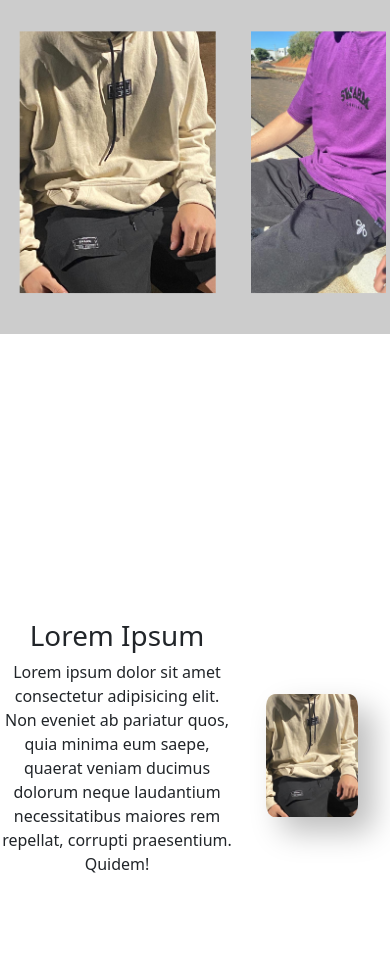
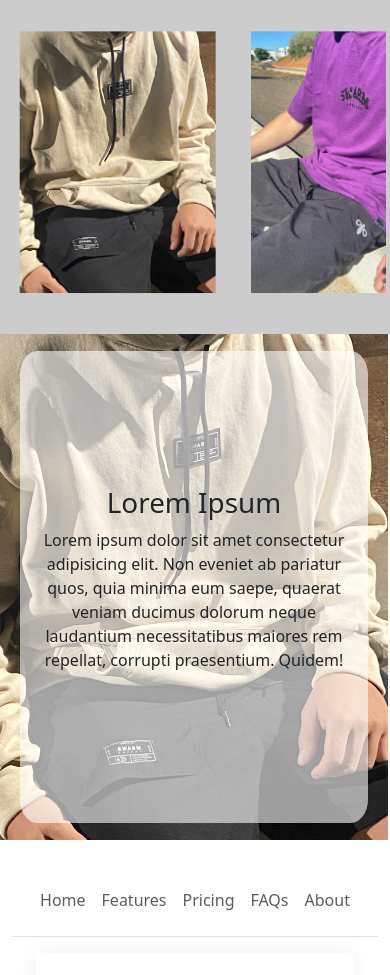
Before and after one commit to erickbleicher15/menth, a plain HTML site: page index.html in a window 390 px wide. Shown: the part 99-1074 px from the top of the page. Drawn offline with nearby package versions, Linux system fonts and the light colour scheme.

Commit message:
mobile responsive

```diff
--- a/index.html
+++ b/index.html
@@ -10,6 +10,7 @@
   <link href="https://cdn.jsdelivr.net/npm/bootstrap@5.3.1/dist/css/bootstrap.min.css" rel="stylesheet"
     integrity="sha384-4bw+/aepP/YC94hEpVNVgiZdgIC5+VKNBQNGCHeKRQN+PtmoHDEXuppvnDJzQIu9" crossorigin="anonymous">
   <link rel="stylesheet" href="./style/footer-card.css">
+  <link rel="stylesheet" media="screen and (max-width: 600px)" href="./style/mobile-style.css">
 
 </head>
 
@@ -71,10 +72,13 @@
     <table class="table-section">
       <tr>
         <td class="td-text">
+          <div class="td-wrap">
           <h1>Lorem Ipsum</h1>
           <p>Lorem ipsum dolor sit amet consectetur adipisicing elit. Non eveniet ab pariatur quos, quia minima eum
             saepe, quaerat veniam ducimus dolorum neque laudantium necessitatibus maiores rem repellat, corrupti
-            praesentium. Quidem!</p>
+            praesentium. Quidem!
+          </p>
+        </div>
         </td>
         <td class="td-card">
           <div class="gray-card" style="background-image: url(img/foto1.jpeg); background-size: cover;"></div>
--- /dev/null
+++ b/style/mobile-style.css
@@ -0,0 +1,19 @@
+.table-section{
+    height: 60vh;
+}
+
+.td-wrap{
+    padding: 16vh 10px;
+    border-radius: 5%;
+    background-color: rgb(255, 255, 255, 0.6);
+}
+
+.td-card{
+    visibility: hidden;
+}
+.td-text{
+    background-image: url('../img/foto1.jpeg');
+    background-size: cover;
+    width: 100%;
+    padding: 10px 20px;
+}
--- a/style/style.css
+++ b/style/style.css
@@ -49,7 +49,7 @@ nav {
 .td-card {
   display: flexbox;
   align-items: center;
-  justify-content: center !important;
+  justify-content: center;
 }
 
 .gray-card:hover {
```
